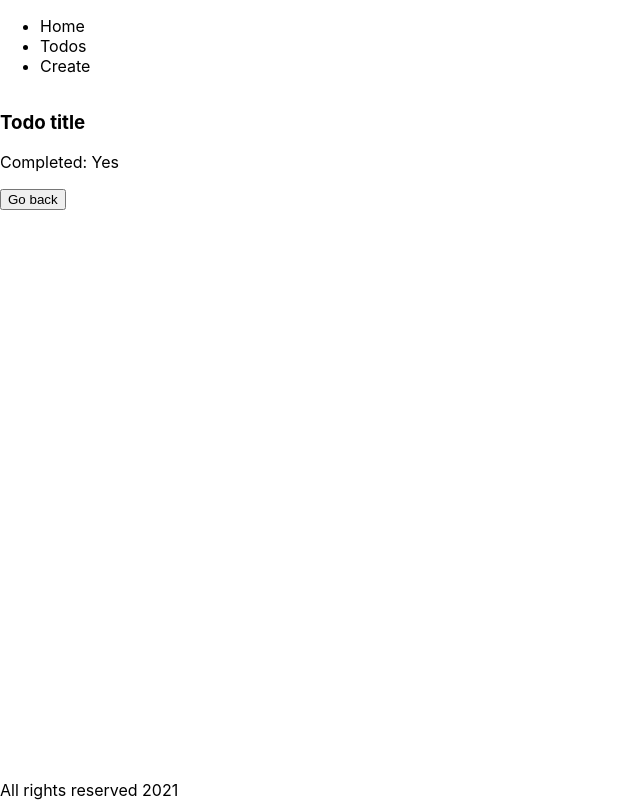
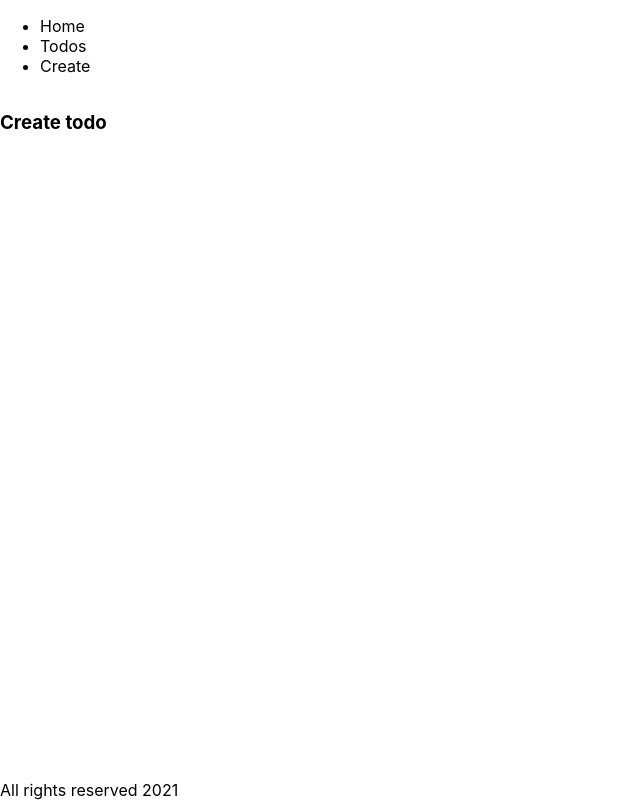
Before and after one commit to darrylmangibin/basic-react-query, a Next.js app: page /todos/create in a window 1280 px wide. Shown: the whole page, without its empty margins (0-640 px from the left). Built offline with nearby package versions, Linux system fonts and the light colour scheme.

Commit message:
Add Todos Create page

```diff
--- /dev/null
+++ b/pages/todos/create/index.tsx
@@ -0,0 +1,12 @@
+import React from 'react';
+import { NextPage } from 'next';
+
+const TodosCreatePage: NextPage = () => {
+	return (
+		<div>
+			<h3>Create todo</h3>
+		</div>
+	);
+};
+
+export default TodosCreatePage;
```
